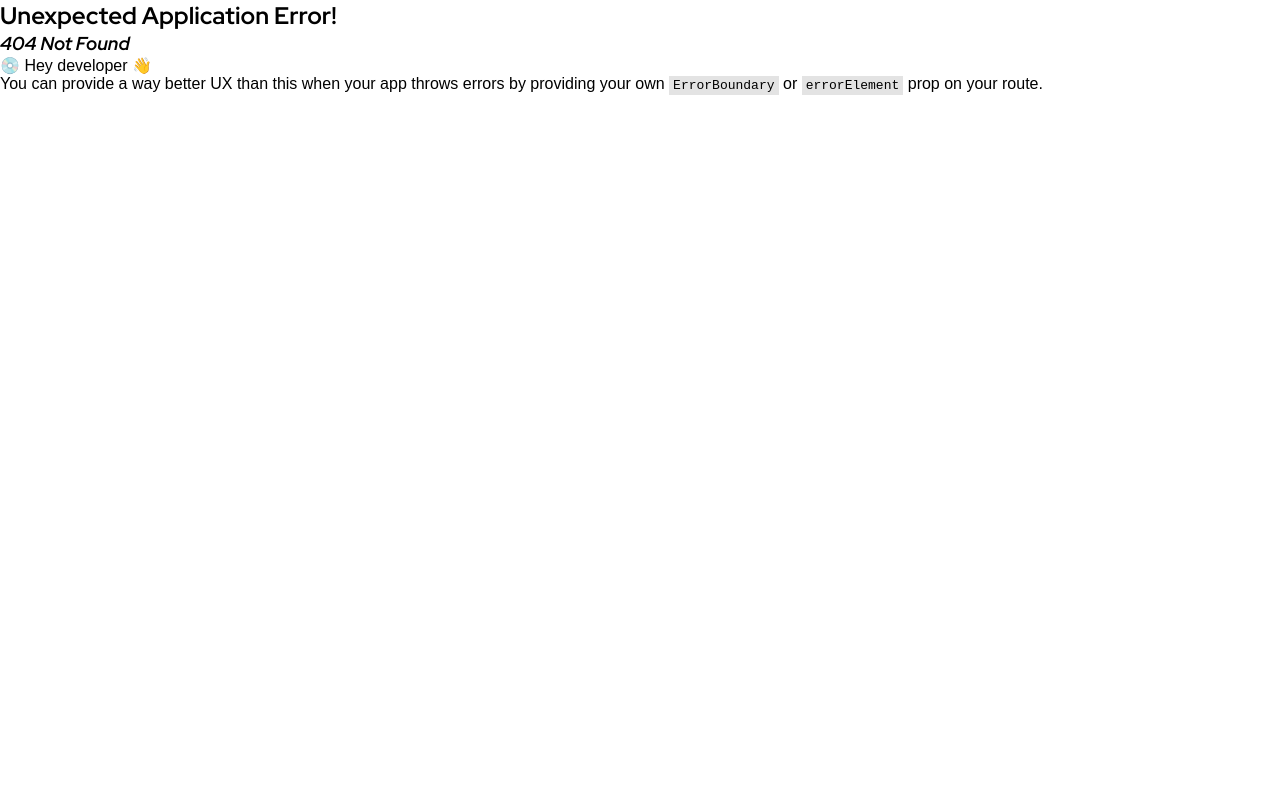
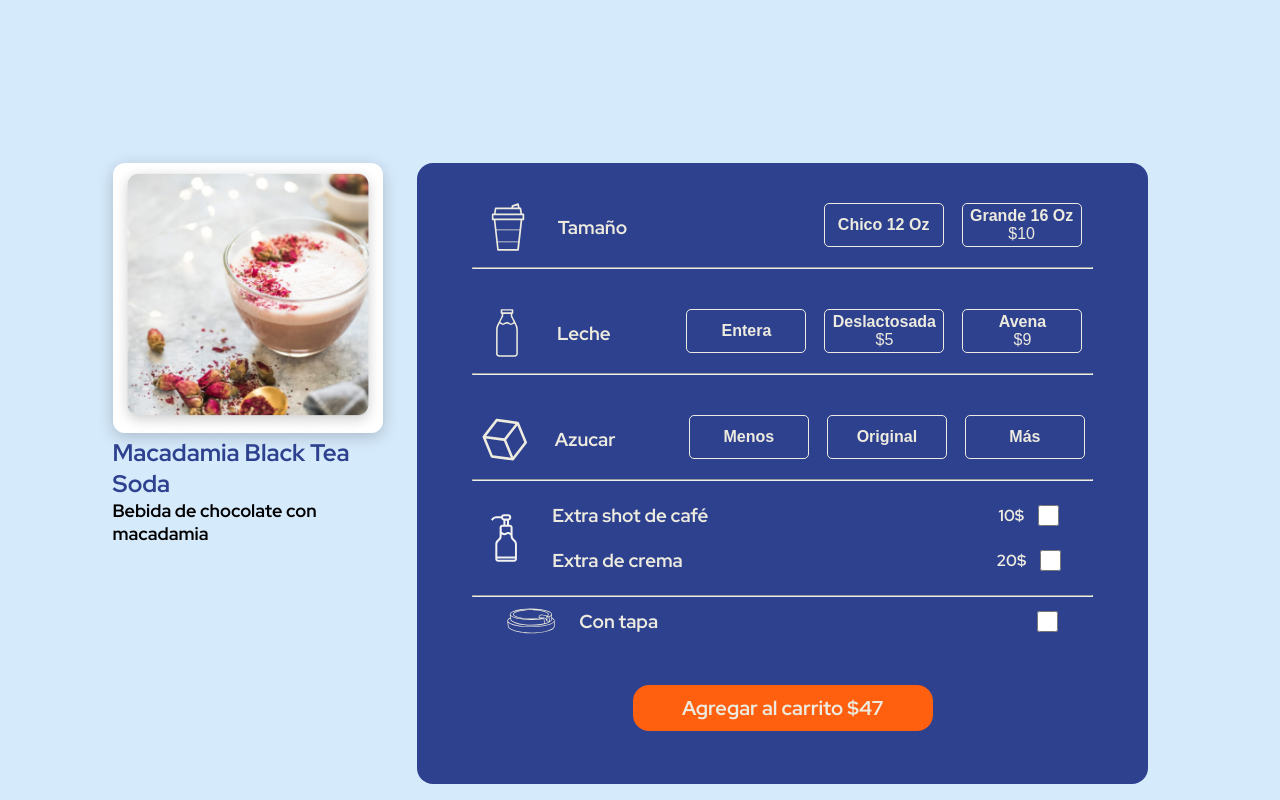
Before and after one commit to vlzdtecnopac/momo-invitado-front, a React (Vite) app: page /product-detail in a window 1280 px wide. Before the commit this address had no page. Built offline with nearby package versions, Linux system fonts and the light colour scheme; a web font is replaced by a local one.

Commit message:
add product details page

```diff
--- a/src/components/ProductCard/ProductCard.scss
+++ b/src/components/ProductCard/ProductCard.scss
@@ -3,6 +3,7 @@
 .product_card {
     width: 270px;
     height: 350px;
+
 
     .img {
         border-radius: 12px 12px 0 0;
@@ -15,6 +16,8 @@
         height: 39px;
         background: $dark-blue;
         border-radius: 4px 4px 12px 12px;
+        box-shadow: 0px 3.9870967864990234px 15.948387145996094px 0px #00000033;
+
 
 
         span {
--- /dev/null
+++ b/src/components/ProductCardDetail/ProductCardDetail.scss
@@ -0,0 +1,25 @@
+@import "../../index.scss";
+
+.product_card_description {
+    width: 271px;
+    height: 396px;
+
+    .img {
+        width: 270px;
+        height: 270px;
+        border-radius: 12px;
+
+        box-shadow: 0px 3.9870967864990234px 15.948387145996094px 0px #00000033;
+
+
+    }
+
+    .name {
+        color: $dark-blue;
+    }
+
+    .description {
+        font-size: 18px;
+        font-weight: 700;
+    }
+}
--- /dev/null
+++ b/src/components/ProductCardDetail/ProductCardDetail.tsx
@@ -0,0 +1,26 @@
+import "./ProductCardDetail.scss";
+
+interface ProductCardDetailProps {
+  img: string;
+  name: string;
+  description: string;
+}
+
+const ProductCardDetail: React.FC<ProductCardDetailProps> = ({
+  img,
+  name,
+  description,
+}) => {
+  return (
+    <div className="product_card_description">
+      <img
+        className="img"
+        src={img}
+        alt="product"
+      />
+      <h2 className="name">{name}</h2>
+      <h3 className="description">{description}</h3>
+    </div>
+  );
+};
+export default ProductCardDetail;
--- /dev/null
+++ b/src/pages/productDetail/ProductDetailPage.scss
@@ -0,0 +1,136 @@
+@import "../../index.scss";
+
+.product_detail {
+    width: 100%;
+    height: 100vh;
+    background-color: $light-blue;
+    display: flex;
+    justify-content: space-around;
+    align-items: end;
+
+    .details {
+        width: 731px;
+        height: 621px;
+        background: $dark-blue;
+        border-radius: 16px;
+
+
+        .size,
+        .milk {
+            display: flex;
+            justify-content: space-evenly;
+            padding-top: 40px;
+            margin-bottom: 16px;
+
+            .size-container {
+                padding-right: 120px;
+
+            }
+
+            .container {
+                display: flex;
+                align-items: center;
+                gap: 16px;
+
+
+            }
+
+
+
+            .options {
+                display: flex;
+                gap: 18px;
+                justify-content: end;
+
+                .option {
+                    width: 120px;
+                    height: 44px;
+                    background: transparent;
+                    border: 1px solid $cream;
+                    border-radius: 5px;
+                    color: $cream;
+                    font-size: 16px;
+                    font-weight: 700;
+
+                    .extra-price {
+                        font-weight: 400;
+                    }
+
+                    &:hover {
+                        cursor: pointer;
+                        background-color: $orange;
+                    }
+                }
+            }
+        }
+
+        .btn-container {
+            width: 100%;
+            display: flex;
+            justify-content: center;
+            align-items: center;
+            padding-top: 40px;
+
+            .add-cart-btn {
+                background-color: $orange;
+                color: $cream;
+                border: none;
+                border-radius: 16px;
+                width: 300px;
+                height: 46px;
+                font-family: "Red Hat Display";
+                font-weight: 700;
+                font-size: 20px;
+                cursor: pointer
+            }
+        }
+    }
+}
+
+.separator {
+    width: 85%;
+    margin: 0 auto;
+}
+
+.text {
+    color: $cream;
+    padding: 10px;
+
+}
+
+.extra {
+    display: flex;
+    align-items: center;
+    gap: 14px;
+    justify-content: center;
+    font-family: "Red Hat Display";
+    font-weight: 700;
+    color: $cream;
+
+    .checkbox {
+        width: 21px;
+        height: 21px;
+    }
+
+    .extra-options {
+        padding-left: 240px;
+
+        .extra {
+            margin: 24px;
+
+        }
+    }
+
+    .lid-options {
+        padding-left: 355px;
+    }
+}
+
+.detail-card {
+    padding-left: 45px;
+}
+
+.icon {
+    width: 48px;
+    height: 48px;
+}
--- /dev/null
+++ b/src/pages/productDetail/ProductDetailPage.tsx
@@ -0,0 +1,140 @@
+import ProductCardDetail from "../../components/ProductCardDetail/ProductCardDetail";
+import product from "../../assets/product.jpg";
+import glass from "../../assets/icons/glass.svg";
+import milk from "../../assets/icons/bottle.svg";
+import sugar from "../../assets/icons/sugar.svg";
+import extra from "../../assets/icons/extra.svg";
+import lid from "../../assets/icons/lid.svg";
+import "./ProductDetailPage.scss";
+
+function ProductDetailPage() {
+  return (
+    <div className="product_detail">
+      <div className="grid-2 ">
+        <div className="col-3 ">
+          <ProductCardDetail
+            img={product}
+            name="Macadamia Black Tea Soda"
+            description="Bebida de chocolate con macadamia"
+          />
+        </div>
+        <div className="col-9 detail-card">
+          <div className="details">
+            <div className="size">
+              <div className=" size-container container">
+                <img
+                  className="icon"
+                  src={glass}
+                  alt="size"
+                />
+                <h3 className="text">Tamaño</h3>
+              </div>
+
+              <div className="options">
+                <button className="option">Chico 12 Oz</button>
+                <button className="option">
+                  Grande 16 Oz <span className="extra-price">$10</span>
+                </button>
+              </div>
+            </div>
+            <hr className="separator" />
+            <div className="milk">
+              <div className="container">
+                <img
+                  className="icon"
+                  src={milk}
+                  alt="milk"
+                />
+                <h3 className="text">Leche</h3>
+              </div>
+
+              <div className="options">
+                <button className="option">Entera</button>
+                <button className="option">
+                  Deslactosada <span className="extra-price">$5</span>
+                </button>
+                <button className="option">
+                  Avena <br /> <span className="extra-price">$9</span>
+                </button>
+              </div>
+            </div>
+            <hr className="separator" />
+            <div className="milk">
+              <div className="container">
+                <img
+                  className="icon"
+                  src={sugar}
+                  alt="sugar"
+                />
+                <h3 className="text">Azucar</h3>
+              </div>
+
+              <div className="options">
+                <button className="option">Menos</button>
+                <button className="option">Original</button>
+                <button className="option">Más</button>
+              </div>
+            </div>
+            <hr className="separator" />
+            <div className="extra">
+              <img
+                className="icon"
+                src={extra}
+                alt="extra"
+              />
+              <div className="container">
+                <div className="block">
+                  <h3 className="text">Extra shot de café</h3>
+                  <h3 className="text">Extra de crema</h3>
+                </div>
+              </div>
+
+              <div className="extra-options">
+                <span className="extra">
+                  10$
+                  <input
+                    className="checkbox"
+                    type="checkbox"
+                  />
+                </span>
+                <span className="extra">
+                  20$
+                  <input
+                    className="checkbox"
+                    type="checkbox"
+                  />
+                </span>
+              </div>
+            </div>
+            <hr className="separator" />
+            <div className="extra">
+              <img
+                className="icon"
+                src={lid}
+                alt="lid"
+              />
+              <div className="container">
+                <div className="block">
+                  <h3 className="text">Con tapa</h3>
+                </div>
+              </div>
+
+              <div className="lid-options">
+                <span className="extra">
+                  <input
+                    className="checkbox"
+                    type="checkbox"
+                  />
+                </span>
+              </div>
+            </div>
+            <div className="btn-container">
+              <button className="add-cart-btn">Agregar al carrito $47</button>
+            </div>
+          </div>
+        </div>
+      </div>
+    </div>
+  );
+}
+export default ProductDetailPage;
--- a/src/routes/Router.tsx
+++ b/src/routes/Router.tsx
@@ -28,6 +28,9 @@ const LazyProductCategoryPage = lazy(
 
 const LazyProductsPage = lazy(
   () => import("../pages/productsPage/ProductsPage")
+);
+const LazyProductDetailPage = lazy(
+  () => import("../pages/productDetail/ProductDetailPage")
 );
 
 const BrowserRoutes = createBrowserRouter([
@@ -119,5 +122,13 @@ const BrowserRoutes = createBrowserRouter([
       </Suspense>
     ),
   },
+  {
+    path: "/product-detail",
+    element: (
+      <Suspense fallback={<LoaderPage />}>
+        <LazyProductDetailPage />
+      </Suspense>
+    ),
+  },
 ]);
 export default BrowserRoutes;
```
